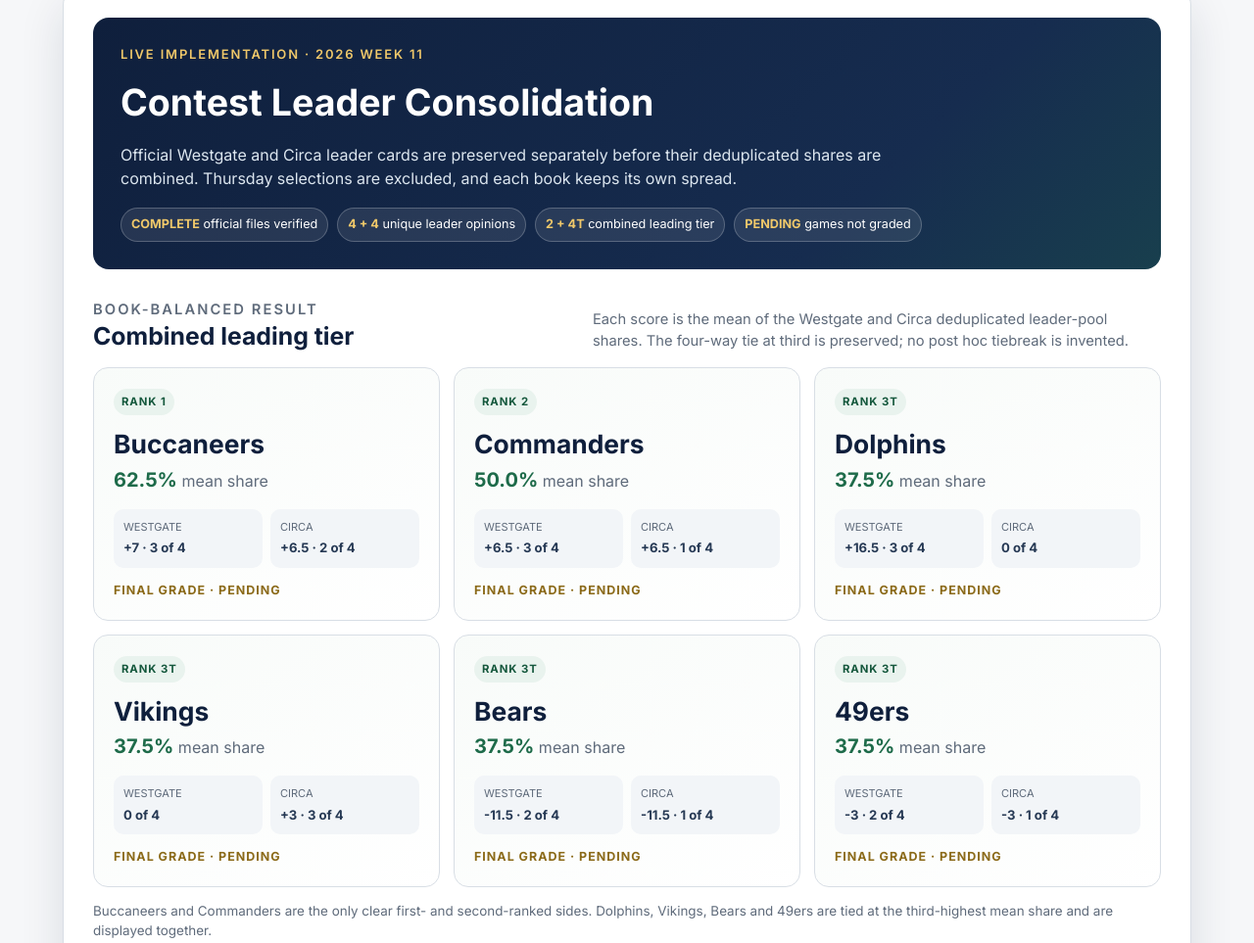
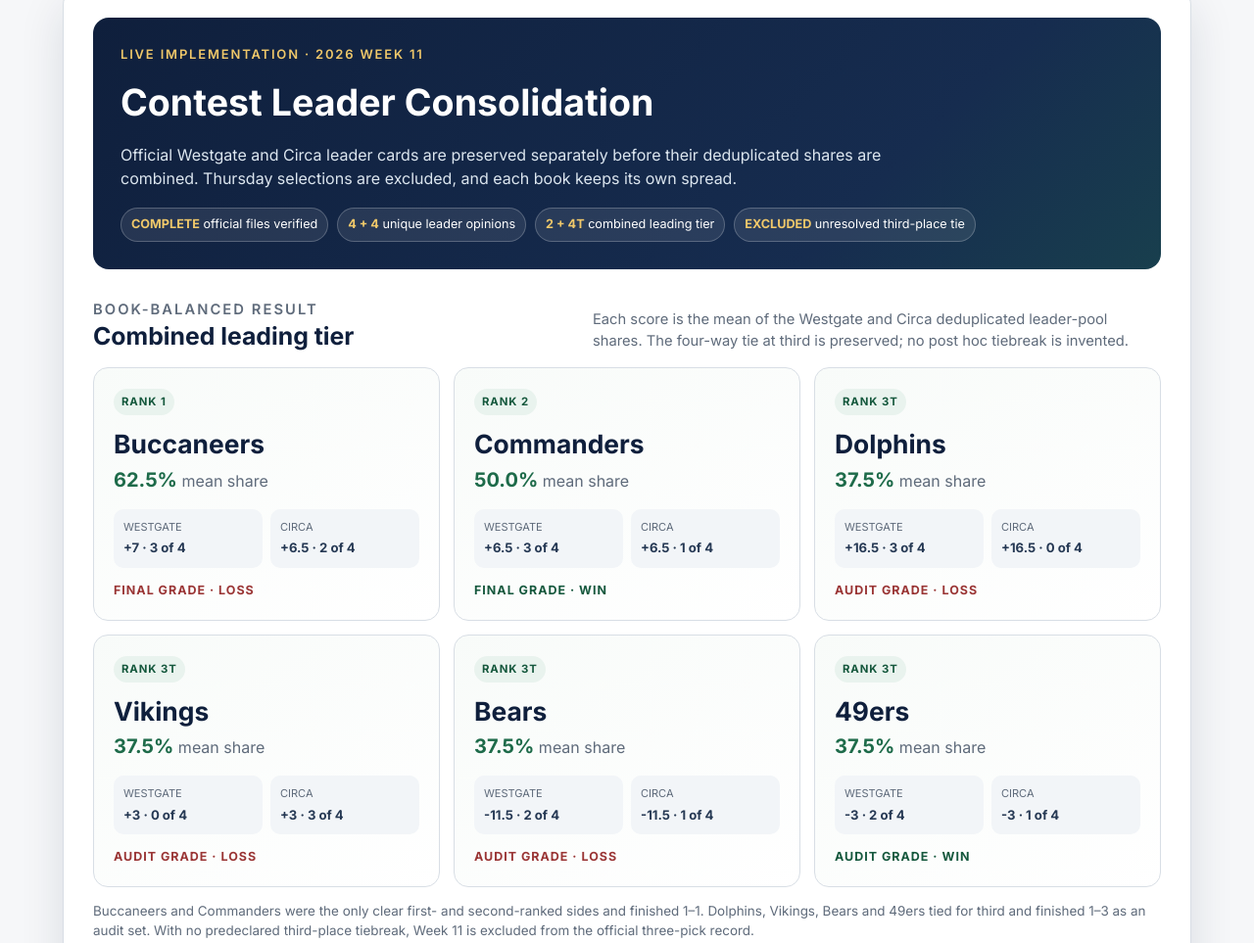
Before and after one commit to Ibmcleaner/cyrusforgesystems-site, a plain HTML site: page cyrus/consolidation-analyzer/index.html in a window 1280 px wide. Shown: the part 1494-2457 px from the top of the page at 98% size. Drawn offline with nearby package versions, Linux system fonts and the light colour scheme.

Commit message:
Show Week 11 grading status on analyzer

```diff
--- a/cyrus/consolidation-analyzer/index.html
+++ b/cyrus/consolidation-analyzer/index.html
@@ -44,7 +44,7 @@
 <section style="padding:32px 0" aria-labelledby="consolidation-applications"><h2 id="consolidation-applications">Applications Across Industries</h2><p>Potential applications include supplier quote comparison, invoice-to-order reconciliation, inventory checks and recurring operations reports. For example, a purchasing workflow could extract supplier prices and delivery commitments, normalize units and currencies, flag missing terms, and route the comparison for human review.</p><p><a href="https://github.com/Ibmcleaner/Cyrus-Consolidation-Analyzer/blob/main/docs/ARCHITECTURE.md">Read the architecture and implementation on GitHub →</a></p>
 
 <article class="weekly-board" aria-labelledby="week11-title">
-  <div class="board-hero"><p class="eyebrow" style="color:#f0c86a">Live implementation · 2026 Week 11</p><h3 id="week11-title">Contest Leader Consolidation</h3><p>Official Westgate and Circa leader cards are preserved separately before their deduplicated shares are combined. Thursday selections are excluded, and each book keeps its own spread.</p><div class="status-row"><span class="status-chip"><strong>COMPLETE</strong> official files verified</span><span class="status-chip"><strong>4 + 4</strong> unique leader opinions</span><span class="status-chip"><strong>2 + 4T</strong> combined leading tier</span><span class="status-chip"><strong>PENDING</strong> games not graded</span></div></div>
+  <div class="board-hero"><p class="eyebrow" style="color:#f0c86a">Live implementation · 2026 Week 11</p><h3 id="week11-title">Contest Leader Consolidation</h3><p>Official Westgate and Circa leader cards are preserved separately before their deduplicated shares are combined. Thursday selections are excluded, and each book keeps its own spread.</p><div class="status-row"><span class="status-chip"><strong>COMPLETE</strong> official files verified</span><span class="status-chip"><strong>4 + 4</strong> unique leader opinions</span><span class="status-chip"><strong>2 + 4T</strong> combined leading tier</span><span class="status-chip"><strong>EXCLUDED</strong> unresolved third-place tie</span></div></div>
 
   <section id="books-section" class="board-section" aria-labelledby="books-title"><div class="section-head"><div><p class="eyebrow">Source detail</p><h3 id="books-title">Each contest stands on its own</h3></div><p>The fractions are people, not probabilities. Each book contributes four unique leader cards. None of the eight qualifying cards includes Thursday's Colts–Texans game.</p></div>
     <div class="book-grid">
@@ -60,24 +60,24 @@
   </section>
 
   <section id="combined-section" class="board-section" aria-labelledby="combined-title"><div class="section-head"><div><p class="eyebrow">Book-balanced result</p><h3 id="combined-title">Combined leading tier</h3></div><p>Each score is the mean of the Westgate and Circa deduplicated leader-pool shares. The four-way tie at third is preserved; no post hoc tiebreak is invented.</p></div><div class="consensus-grid">
-    <article class="consensus-card"><span class="rank-badge">Rank 1</span><h3 class="team-name">Buccaneers</h3><p class="combined"><strong>62.5%</strong> mean share</p><div class="support"><div><span>Westgate</span><strong>+7 · 3 of 4</strong></div><div><span>Circa</span><strong>+6.5 · 2 of 4</strong></div></div><div class="pending">Final grade · Pending</div></article>
-    <article class="consensus-card"><span class="rank-badge">Rank 2</span><h3 class="team-name">Commanders</h3><p class="combined"><strong>50.0%</strong> mean share</p><div class="support"><div><span>Westgate</span><strong>+6.5 · 3 of 4</strong></div><div><span>Circa</span><strong>+6.5 · 1 of 4</strong></div></div><div class="pending">Final grade · Pending</div></article>
-    <article class="consensus-card"><span class="rank-badge">Rank 3T</span><h3 class="team-name">Dolphins</h3><p class="combined"><strong>37.5%</strong> mean share</p><div class="support"><div><span>Westgate</span><strong>+16.5 · 3 of 4</strong></div><div><span>Circa</span><strong>0 of 4</strong></div></div><div class="pending">Final grade · Pending</div></article>
-    <article class="consensus-card"><span class="rank-badge">Rank 3T</span><h3 class="team-name">Vikings</h3><p class="combined"><strong>37.5%</strong> mean share</p><div class="support"><div><span>Westgate</span><strong>0 of 4</strong></div><div><span>Circa</span><strong>+3 · 3 of 4</strong></div></div><div class="pending">Final grade · Pending</div></article>
-    <article class="consensus-card"><span class="rank-badge">Rank 3T</span><h3 class="team-name">Bears</h3><p class="combined"><strong>37.5%</strong> mean share</p><div class="support"><div><span>Westgate</span><strong>-11.5 · 2 of 4</strong></div><div><span>Circa</span><strong>-11.5 · 1 of 4</strong></div></div><div class="pending">Final grade · Pending</div></article>
-    <article class="consensus-card"><span class="rank-badge">Rank 3T</span><h3 class="team-name">49ers</h3><p class="combined"><strong>37.5%</strong> mean share</p><div class="support"><div><span>Westgate</span><strong>-3 · 2 of 4</strong></div><div><span>Circa</span><strong>-3 · 1 of 4</strong></div></div><div class="pending">Final grade · Pending</div></article>
-  </div><p class="small-note">Buccaneers and Commanders are the only clear first- and second-ranked sides. Dolphins, Vikings, Bears and 49ers are tied at the third-highest mean share and are displayed together.</p></section>
+    <article class="consensus-card"><span class="rank-badge">Rank 1</span><h3 class="team-name">Buccaneers</h3><p class="combined"><strong>62.5%</strong> mean share</p><div class="support"><div><span>Westgate</span><strong>+7 · 3 of 4</strong></div><div><span>Circa</span><strong>+6.5 · 2 of 4</strong></div></div><div class="graded-loss">Final grade · Loss</div></article>
+    <article class="consensus-card"><span class="rank-badge">Rank 2</span><h3 class="team-name">Commanders</h3><p class="combined"><strong>50.0%</strong> mean share</p><div class="support"><div><span>Westgate</span><strong>+6.5 · 3 of 4</strong></div><div><span>Circa</span><strong>+6.5 · 1 of 4</strong></div></div><div class="graded-win">Final grade · Win</div></article>
+    <article class="consensus-card"><span class="rank-badge">Rank 3T</span><h3 class="team-name">Dolphins</h3><p class="combined"><strong>37.5%</strong> mean share</p><div class="support"><div><span>Westgate</span><strong>+16.5 · 3 of 4</strong></div><div><span>Circa</span><strong>+16.5 · 0 of 4</strong></div></div><div class="graded-loss">Audit grade · Loss</div></article>
+    <article class="consensus-card"><span class="rank-badge">Rank 3T</span><h3 class="team-name">Vikings</h3><p class="combined"><strong>37.5%</strong> mean share</p><div class="support"><div><span>Westgate</span><strong>+3 · 0 of 4</strong></div><div><span>Circa</span><strong>+3 · 3 of 4</strong></div></div><div class="graded-loss">Audit grade · Loss</div></article>
+    <article class="consensus-card"><span class="rank-badge">Rank 3T</span><h3 class="team-name">Bears</h3><p class="combined"><strong>37.5%</strong> mean share</p><div class="support"><div><span>Westgate</span><strong>-11.5 · 2 of 4</strong></div><div><span>Circa</span><strong>-11.5 · 1 of 4</strong></div></div><div class="graded-loss">Audit grade · Loss</div></article>
+    <article class="consensus-card"><span class="rank-badge">Rank 3T</span><h3 class="team-name">49ers</h3><p class="combined"><strong>37.5%</strong> mean share</p><div class="support"><div><span>Westgate</span><strong>-3 · 2 of 4</strong></div><div><span>Circa</span><strong>-3 · 1 of 4</strong></div></div><div class="graded-win">Audit grade · Win</div></article>
+  </div><p class="small-note">Buccaneers and Commanders were the only clear first- and second-ranked sides and finished 1–1. Dolphins, Vikings, Bears and 49ers tied for third and finished 1–3 as an audit set. With no predeclared third-place tiebreak, Week 11 is excluded from the official three-pick record.</p></section>
 
   <section id="evidence-section" class="board-section" aria-labelledby="evidence-title"><div class="section-head"><div><p class="eyebrow">Evidence and exceptions</p><h3 id="evidence-title">What differs between the books</h3></div><p>Three half-points move onto or off the key numbers 3 and 7. Every result will be graded against each book's exact line.</p></div><div class="evidence-grid"><div class="evidence-card"><strong>Panthers / Ravens</strong><span>Westgate -2.5 / +2.5 · Circa -3 / +3 · key 3</span></div><div class="evidence-card"><strong>Lions / Buccaneers</strong><span>Westgate -7 / +7 · Circa -6.5 / +6.5 · key 7</span></div><div class="evidence-card"><strong>Chargers / Jets</strong><span>Westgate -3.5 / +3.5 · Circa -3 / +3 · key 3</span></div><div class="evidence-card"><strong>Jaguars / Giants</strong><span>Westgate -6 / +6 · Circa -5.5 / +5.5 · 0.5-point difference</span></div></div><div class="method-note"><strong>Duplicate and alias check:</strong> all four qualifying cards in each book are distinct, and no identical five-team card appears across the selected Westgate and Circa pools. No new cross-book alias record opens.</div>
-    <div class="source-links"><a href="https://www.westgateresorts.com/supercontest/download/2026%20SuperContest%20Standings%20Week%2010.pdf?contest=/2026/SuperContest/Standings">Westgate standings</a><a href="https://www.westgateresorts.com/supercontest/download/2026%20SUPERCONTEST%20GAME%20SHEET%2011.pdf?contest=/2026/SuperContest/Card">Westgate Week 11 card</a><a href="https://www.westgateresorts.com/supercontest/download/2026%20SUPERCONTEST%20SELECTIONS%20WEEK%2011.pdf?contest=/2026/SuperContest/Selections">Westgate Week 11 selections</a><a href="https://www.circasports.com/wp-content/uploads/2026/11/Circa-Sports-Million-VIII-Full-Season-Standings-After-Week-10.pdf">Circa standings</a><a href="https://www.circasports.com/wp-content/uploads/2026/11/Circa-Sports-Million-VIII-Contest-Point-Spreads-Week_11.pdf">Circa Week 11 card</a><a href="https://www.circasports.com/wp-content/uploads/2026/11/Circa-Sports-Million-VIII-Week-11-Selections.pdf">Circa Week 11 selections</a></div><p class="small-note">Sample-size caution: the leaders were identified after 50 contest picks, and each current pool contains only four unique opinions. A count such as 3 of 4 means three people; it is not a win probability or guarantee.</p>
+    <div class="source-links"><a href="https://www.westgateresorts.com/supercontest/download/2026%20SuperContest%20Standings%20Week%2010.pdf?contest=/2026/SuperContest/Standings">Westgate standings</a><a href="https://www.westgateresorts.com/supercontest/download/2026%20SUPERCONTEST%20GAME%20SHEET%2011.pdf?contest=/2026/SuperContest/Card">Westgate Week 11 card</a><a href="https://www.westgateresorts.com/supercontest/download/2026%20SUPERCONTEST%20SELECTIONS%20WEEK%2011.pdf?contest=/2026/SuperContest/Selections">Westgate Week 11 selections</a><a href="https://www.circasports.com/wp-content/uploads/2026/11/Circa-Sports-Million-VIII-Full-Season-Standings-After-Week-10.pdf">Circa standings</a><a href="https://www.circasports.com/wp-content/uploads/2026/11/Circa-Sports-Million-VIII-Contest-Point-Spreads-Week_11.pdf">Circa Week 11 card</a><a href="https://www.circasports.com/wp-content/uploads/2026/11/Circa-Sports-Million-VIII-Week-11-Selections.pdf">Circa Week 11 selections</a><a href="https://www.nfl.com/schedules/2026/by-week/week-11">Official final scores</a></div><p class="small-note">Sample-size caution: the leaders were identified after 50 contest picks, and each current pool contains only four unique opinions. A count such as 3 of 4 means three people; it is not a win probability or guarantee.</p>
   </section>
 </article>
 
 <section aria-labelledby="results-link-title" style="margin:28px 0 0;padding:30px;border-radius:18px;background:linear-gradient(135deg,#0f1f3c,#173967);color:#fff;box-shadow:0 18px 46px rgba(15,31,60,.14)">
   <p class="eyebrow" style="color:#f0c86a">Measured after the games</p>
   <h2 id="results-link-title" style="margin:0 0 9px;color:#fff">Is the consensus accurate?</h2>
-  <p style="max-width:780px;color:#dce6ef">The Results Dashboard grades every official combined selection against each contest's exact spread and tracks weekly and season-to-date cover rates. Through Week 10, the official record is <strong style="color:#fff">10–8 (55.6%)</strong>, including a 2–1 Week 10.</p>
-  <div class="status-row" style="margin-bottom:20px"><span class="status-chip"><strong>10–8</strong> official record</span><span class="status-chip"><strong>55.6%</strong> cover rate</span><span class="status-chip"><strong>0</strong> pushes</span></div>
+  <p style="max-width:780px;color:#dce6ef">The Results Dashboard grades every official combined selection against each contest's exact spread and tracks weekly and season-to-date cover rates. Updated through Week 11, the official record remains <strong style="color:#fff">10–8 (55.6%)</strong>. Week 11 is visible as an excluded audit because its four-way tie for third had no predeclared tiebreak.</p>
+  <div class="status-row" style="margin-bottom:20px"><span class="status-chip"><strong>10–8</strong> official record</span><span class="status-chip"><strong>55.6%</strong> cover rate</span><span class="status-chip"><strong>0</strong> pushes</span><span class="status-chip"><strong>WEEK 11</strong> excluded audit</span></div>
   <div class="btn-row"><a class="btn" href="results/" style="background:#fff;color:#0f1f3c;border-color:#fff">View the Results Dashboard →</a></div>
 </section>
 </section>
```
